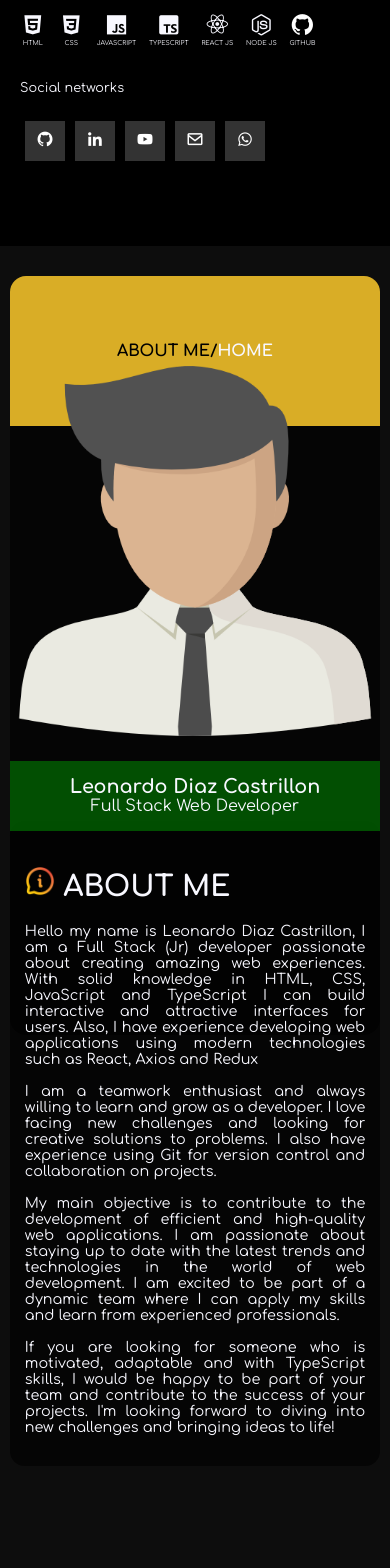
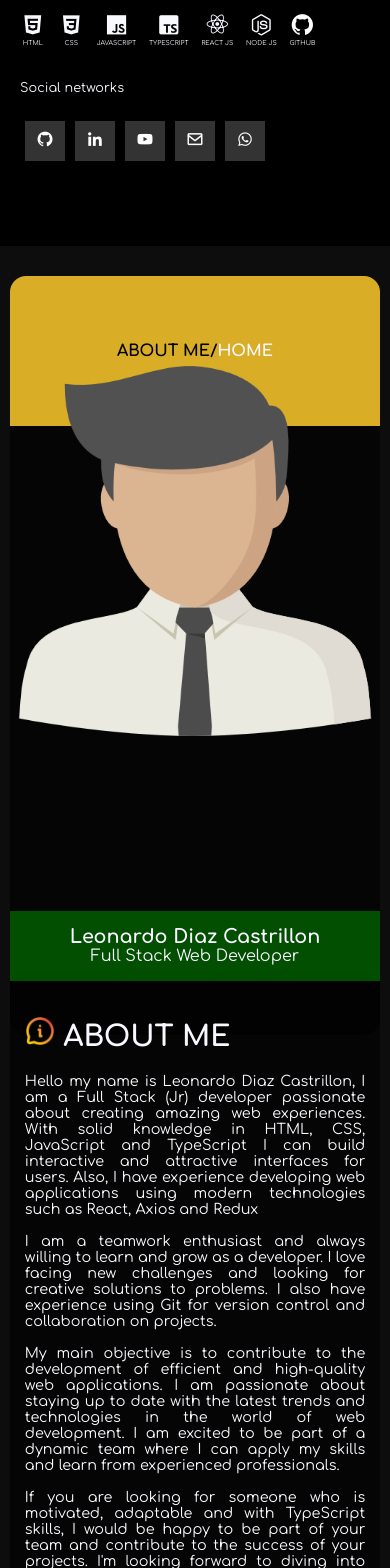
Before and after one commit to LedicaCo/portfolioLedica.co, a React (Vite) app: page / in a window 390 px wide. Shown: the part 432-2000 px from the top of the page. Built offline with nearby package versions, Linux system fonts and the light colour scheme.

Commit message:
correccion contenedor about me

```diff
--- a/src/assets/css/about-me.css
+++ b/src/assets/css/about-me.css
@@ -133,7 +133,7 @@
         padding: 15px;
         text-align: center;
         position: absolute;
-        bottom: -110px;
+        bottom: -260px;
 
     }
 
@@ -145,6 +145,7 @@
         height: auto;
         padding: 15px;
         text-align: justify;
+        margin-top: 150px;
     }
 
     .icon__sobre {
--- a/src/assets/css/layout.css
+++ b/src/assets/css/layout.css
@@ -122,7 +122,7 @@
 
     .main__container .box4 {
         grid-column: 1/3;
-        margin-bottom: 32rem;
+        margin-bottom: 38rem;
 
     }
 
```
